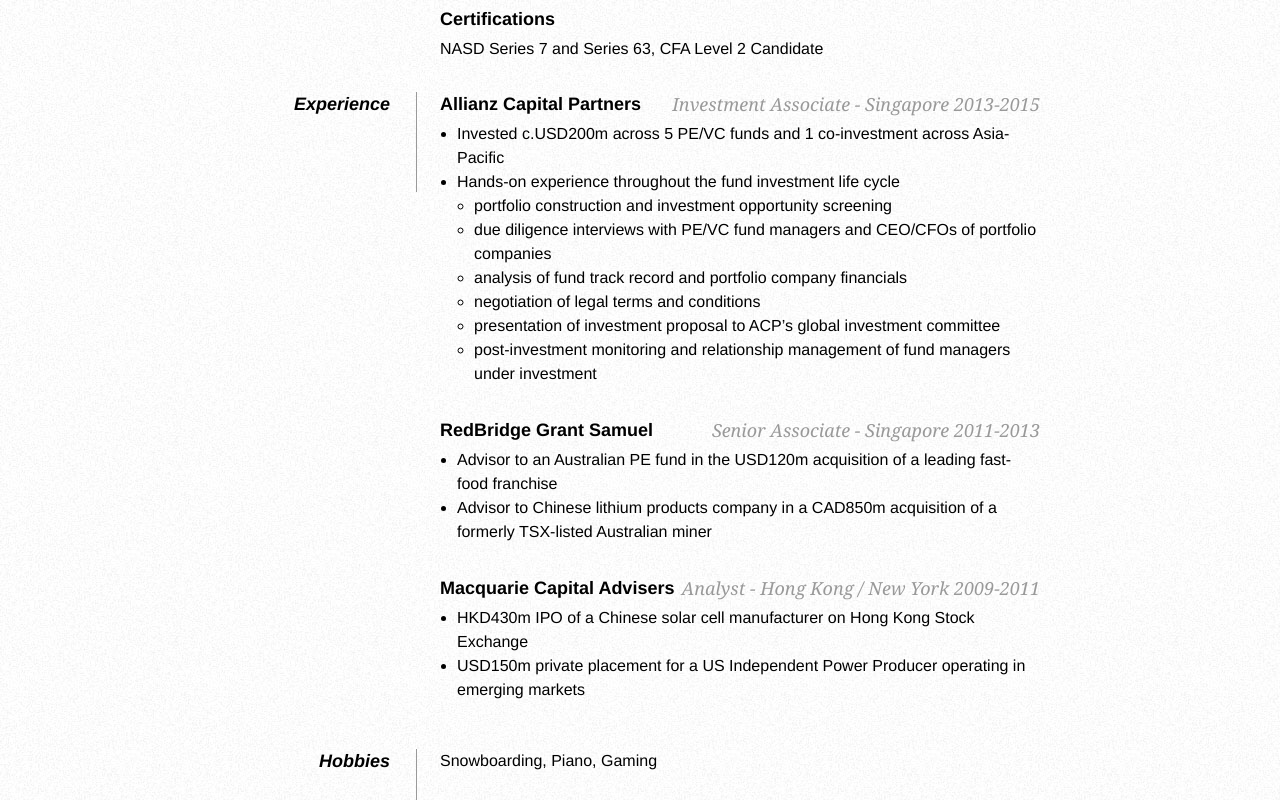
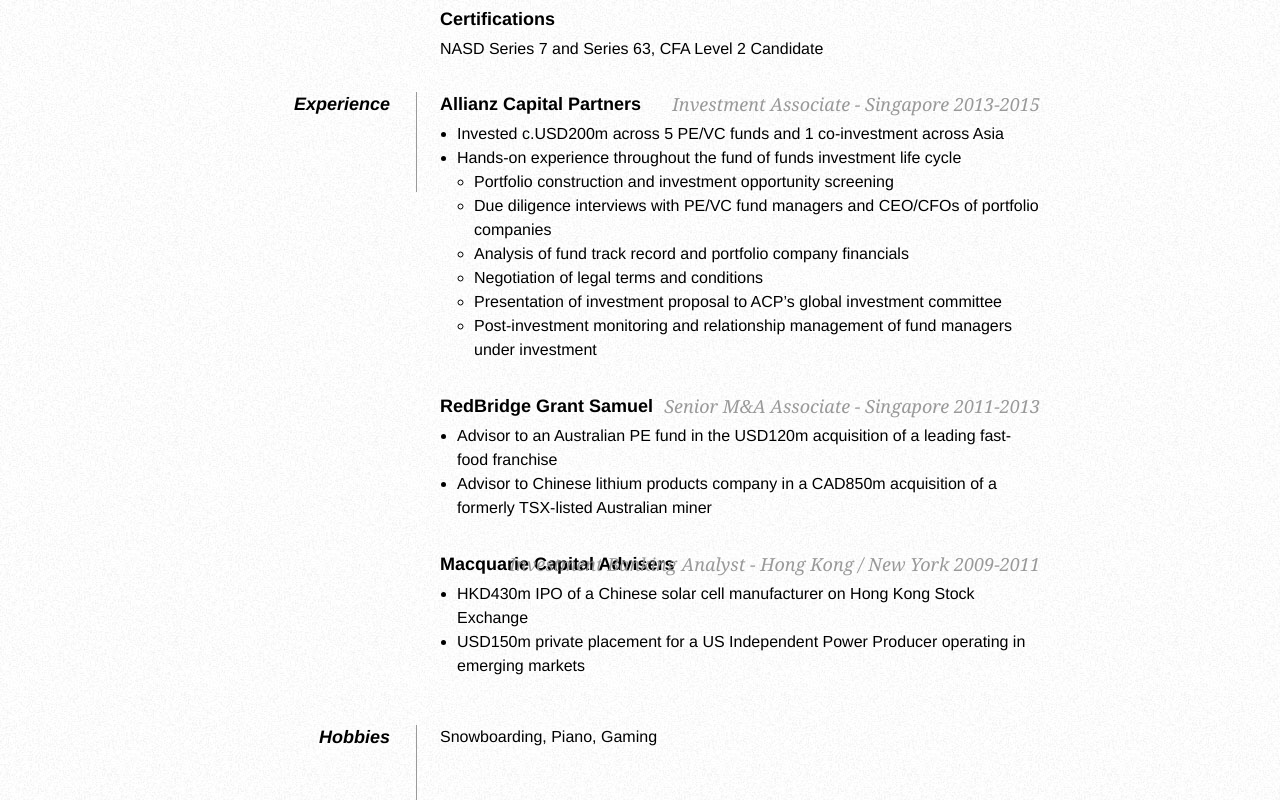
Before and after one commit to crystalchum/profile, a plain HTML site: page index.html in a window 1280 px wide. Shown: the part 600-1400 px from the top of the page. Drawn offline with Linux system fonts and the light colour scheme.

Commit message:
Update index.html

```diff
--- a/index.html
+++ b/index.html
@@ -89,25 +89,25 @@
             <dd>
                 <h2>Allianz Capital Partners <span>Investment Associate - Singapore 2013-2015</span></h2>
                 <ul>
-                    <li>Invested c.USD200m across 5 PE/VC funds and 1 co-investment across Asia-Pacific </li>
-                    <li>Hands-on experience throughout the fund investment life cycle</li>
+                    <li>Invested c.USD200m across 5 PE/VC funds and 1 co-investment across Asia </li>
+                    <li>Hands-on experience throughout the fund of funds investment life cycle</li>
                          <ul>
-                              <li> portfolio construction and investment opportunity screening </li>
-                              <li> due diligence interviews with PE/VC fund managers and CEO/CFOs of portfolio companies </li>
-                              <li> analysis of fund track record and portfolio company financials </li>
-                              <li> negotiation of legal terms and conditions </li>
-                              <li> presentation of investment proposal to ACP’s global investment committee </li>
-                              <li> post-investment monitoring and relationship management of fund managers under investment </li>
+                              <li> Portfolio construction and investment opportunity screening </li>
+                              <li> Due diligence interviews with PE/VC fund managers and CEO/CFOs of portfolio companies </li>
+                              <li> Analysis of fund track record and portfolio company financials </li>
+                              <li> Negotiation of legal terms and conditions </li>
+                              <li> Presentation of investment proposal to ACP’s global investment committee </li>
+                              <li> Post-investment monitoring and relationship management of fund managers under investment </li>
                          </ul>
                 </ul>
 
-                <h2>RedBridge Grant Samuel <span>Senior Associate - Singapore 2011-2013</span></h2>
+                <h2>RedBridge Grant Samuel <span>Senior M&amp;A Associate - Singapore 2011-2013</span></h2>
                 <ul>
-                    <li>Advisor to an Australian PE fund in the USD120m acquisition of a leading fast-food franchise</li>
-                    <li>Advisor to Chinese lithium products company in a CAD850m acquisition of a formerly TSX-listed Australian miner</li>
+                     <li>Advisor to an Australian PE fund in the USD120m acquisition of a leading fast-food franchise</li>
+                     <li>Advisor to Chinese lithium products company in a CAD850m acquisition of a formerly TSX-listed Australian miner</li>
                 </ul>
 
-                 <h2>Macquarie Capital Advisers <span>Analyst - Hong Kong / New York 2009-2011</span></h2>
+                 <h2>Macquarie Capital Advisers <span>Investment Banking Analyst - Hong Kong / New York 2009-2011</span></h2>
                 <ul>
                     <li>HKD430m IPO of a Chinese solar cell manufacturer on Hong Kong Stock Exchange</li>
                     <li>USD150m private placement for a US Independent Power Producer operating in emerging markets</li>
```
